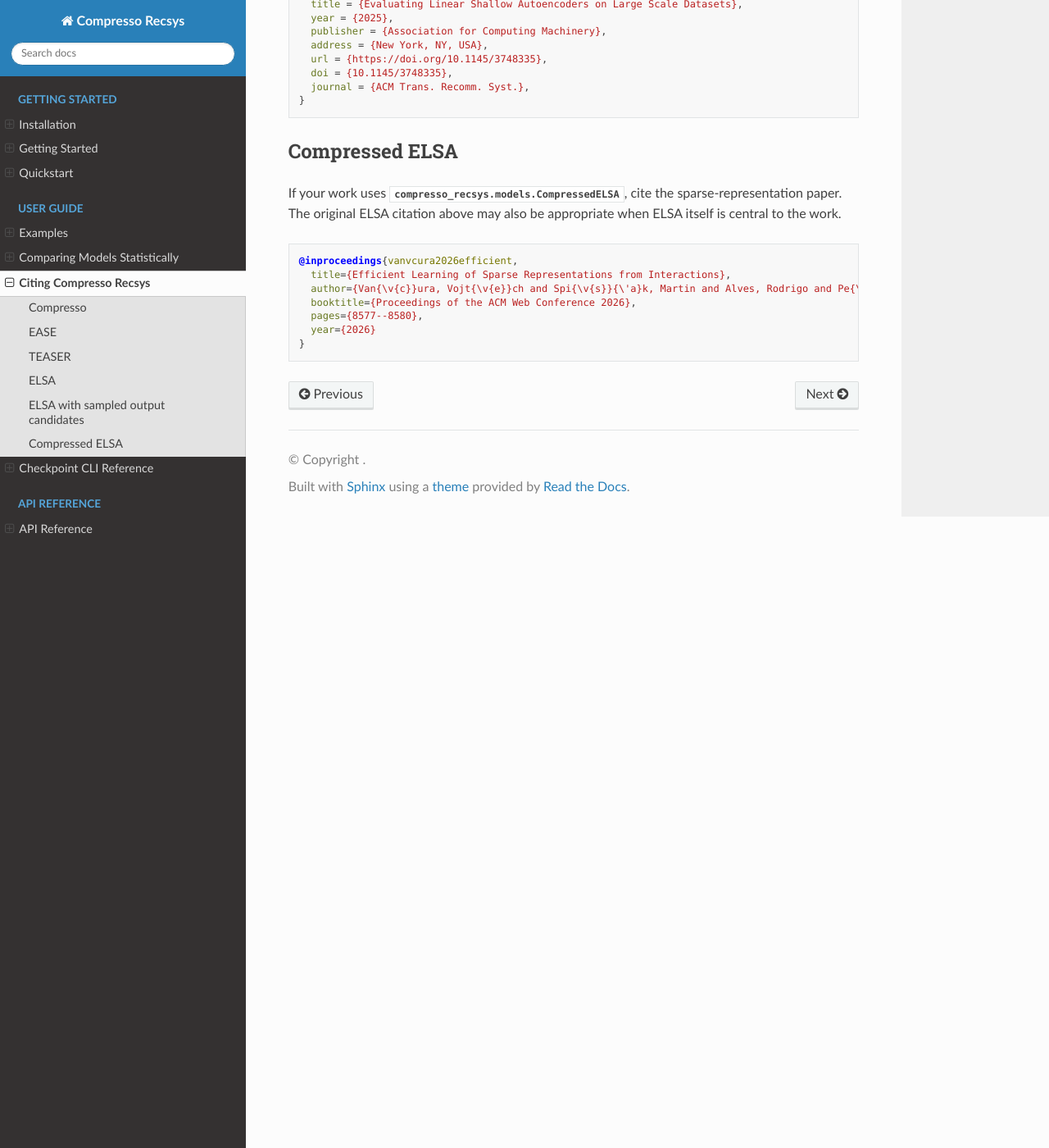
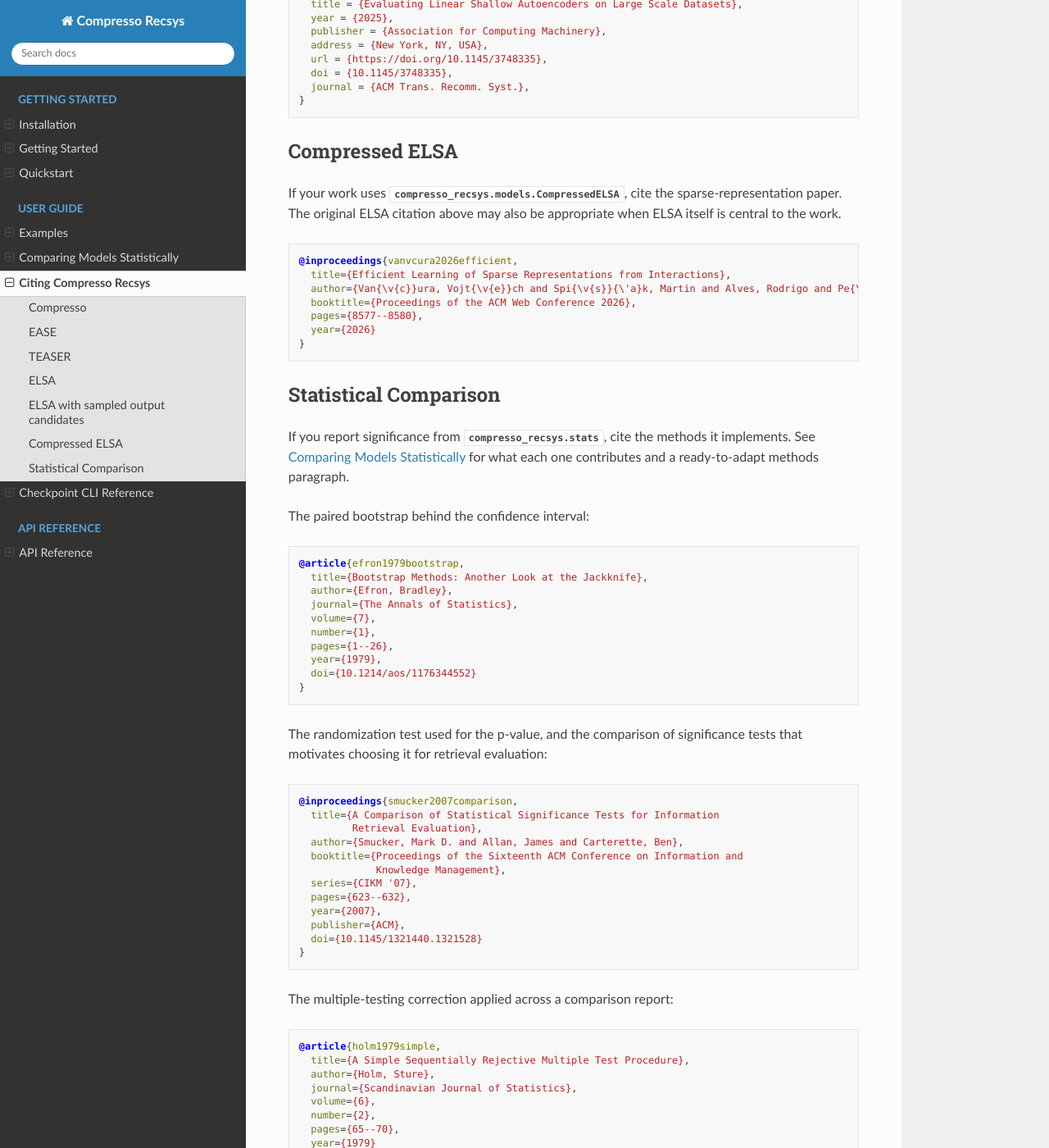
Before and after one commit to zombak79/compresso-recsys, a Sphinx documentation site: the page built from docs/source/citing.rst, in a window 1280 px wide and 1400 px high, scrolled down 1524 px. Shown: the whole window at 82% size. Built offline with Sphinx 7.4.7 and the Read the Docs theme 3.1.0, drawn with Linux system fonts in a browser that asks for light colours; some of the changed text lies outside the part shown.

Commit message:
Cite the methods the statistics guide implements
The guide described a randomization test, a paired bootstrap and Holm's
procedure without attributing any of them, and the LaTeX methods paragraph it
offers for papers had no \cite commands. A reader copying that paragraph would
have published an unattributed description of four standard methods.

Adds a References section to the guide, with a sentence on what each work
contributes rather than a bare list, and copy-ready BibTeX in citing.rst
alongside the model citations already there. The methods paragraph now cites
all four, and a check confirms every \cite key has a matching entry.

Davison and Hinkley is included beyond the three in the specification because
the guide leans on it twice: for the (1 + extreme) / (B + 1) p-value form, and
for the convention of choosing the resample count so that alpha * (B + 1) is an
integer, which is why the defaults are 9,999 rather than 10,000.

All four DOIs were checked against Crossref. Smucker et al. is confirmed as
CIKM '07 pages 623-632, which the specification had flagged as unverified.

```diff
--- a/docs/source/citing.rst
+++ b/docs/source/citing.rst
@@ -103,3 +103,70 @@ appropriate when ELSA itself is central to the work.
      pages={8577--8580},
      year={2026}
    }
+
+Statistical Comparison
+----------------------
+
+If you report significance from :mod:`compresso_recsys.stats`, cite the methods
+it implements. See :doc:`statistical-comparison` for what each one contributes
+and a ready-to-adapt methods paragraph.
+
+The paired bootstrap behind the confidence interval:
+
+.. code-block:: bibtex
+
+   @article{efron1979bootstrap,
+     title={Bootstrap Methods: Another Look at the Jackknife},
+     author={Efron, Bradley},
+     journal={The Annals of Statistics},
+     volume={7},
+     number={1},
+     pages={1--26},
+     year={1979},
+     doi={10.1214/aos/1176344552}
+   }
+
+The randomization test used for the p-value, and the comparison of significance
+tests that motivates choosing it for retrieval evaluation:
+
+.. code-block:: bibtex
+
+   @inproceedings{smucker2007comparison,
+     title={A Comparison of Statistical Significance Tests for Information
+            Retrieval Evaluation},
+     author={Smucker, Mark D. and Allan, James and Carterette, Ben},
+     booktitle={Proceedings of the Sixteenth ACM Conference on Information and
+                Knowledge Management},
+     series={CIKM '07},
+     pages={623--632},
+     year={2007},
+     publisher={ACM},
+     doi={10.1145/1321440.1321528}
+   }
+
+The multiple-testing correction applied across a comparison report:
+
+.. code-block:: bibtex
+
+   @article{holm1979simple,
+     title={A Simple Sequentially Rejective Multiple Test Procedure},
+     author={Holm, Sture},
+     journal={Scandinavian Journal of Statistics},
+     volume={6},
+     number={2},
+     pages={65--70},
+     year={1979}
+   }
+
+The Monte Carlo p-value form and the convention of choosing the resample count
+so that ``alpha * (B + 1)`` is an integer:
+
+.. code-block:: bibtex
+
+   @book{davison1997bootstrap,
+     title={Bootstrap Methods and their Application},
+     author={Davison, A. C. and Hinkley, D. V.},
+     publisher={Cambridge University Press},
+     year={1997},
+     doi={10.1017/CBO9780511802843}
+   }
```
Also changed, not shown: docs/source/statistical-comparison.rst (+52 -5 lines).
